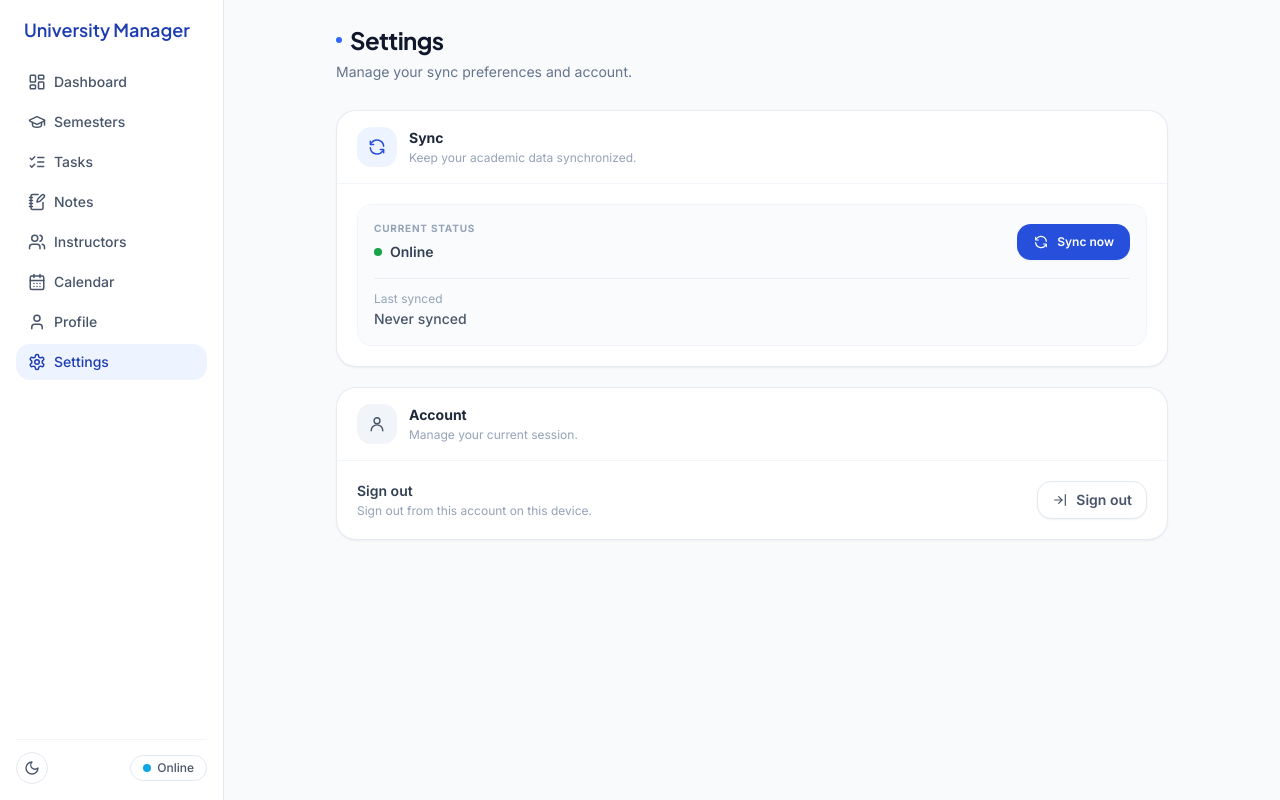
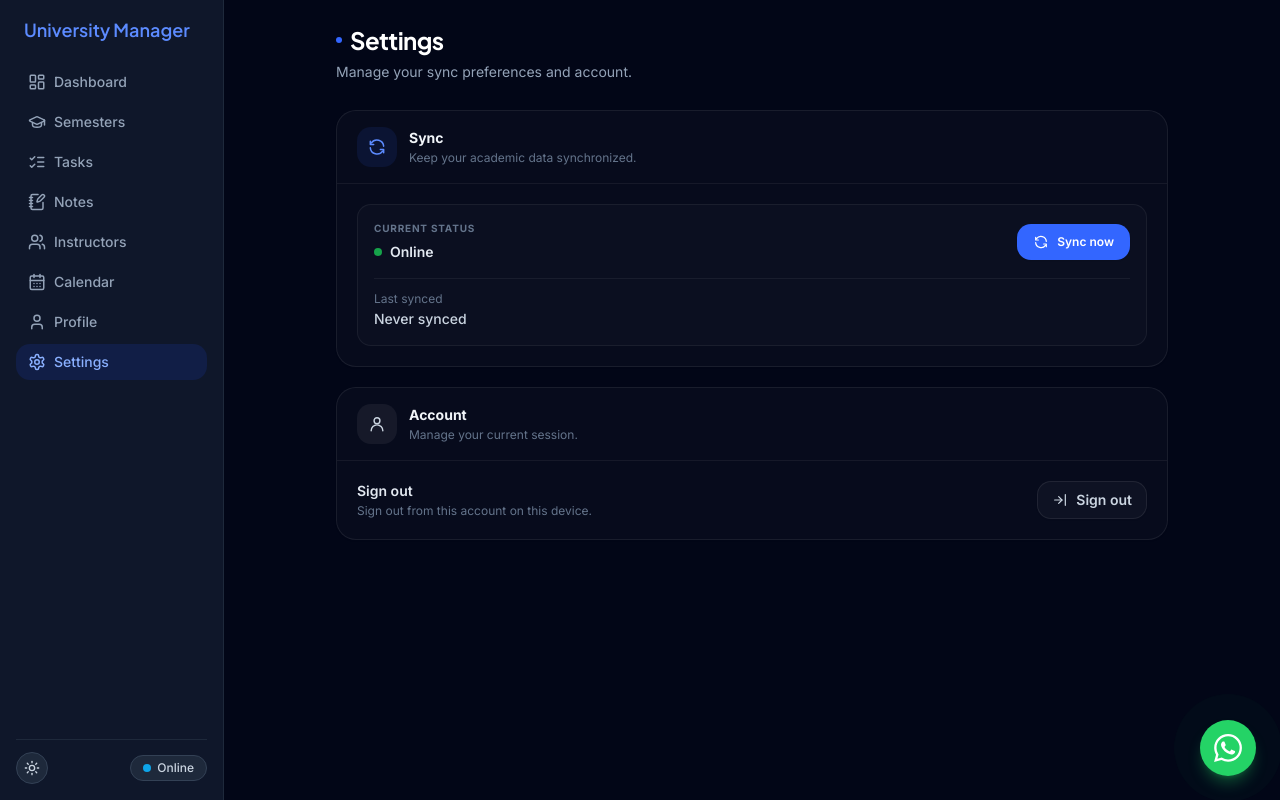
Before and after one commit to alirizwan1231/student-management-system, a Next.js app: page /settings in a window 1280 px wide. Built offline with nearby package versions, Linux system fonts and the light colour scheme; no server answers.

Commit message:
Update project

```diff
--- a/src/app/globals.css
+++ b/src/app/globals.css
@@ -11,3 +11,10 @@
 body {
   transition: background-color 150ms ease, color 150ms ease;
 }
+html {
+  color-scheme: light;
+}
+
+html.dark {
+  color-scheme: dark;
+}
--- a/src/app/layout.tsx
+++ b/src/app/layout.tsx
@@ -1,3 +1,4 @@
+// src/app/layout.tsx
 import type { Metadata } from "next";
 import { Inter, Plus_Jakarta_Sans } from "next/font/google";
 import "./globals.css";
@@ -5,7 +6,11 @@
 import { AppShell } from "@/components/layout/AppShell";
 
 const bodyFont = Inter({ subsets: ["latin"], variable: "--font-body" });
-const displayFont = Plus_Jakarta_Sans({ subsets: ["latin"], weight: ["600", "700"], variable: "--font-display" });
+const displayFont = Plus_Jakarta_Sans({
+  subsets: ["latin"],
+  weight: ["600", "700"],
+  variable: "--font-display",
+});
 
 export const metadata: Metadata = {
   title: "University Manager",
@@ -13,13 +18,33 @@
   manifest: "/manifest.json",
 };
 
+// Hydration se pehle chalta hai — white flash rokta hai.
+const themeScript = `
+(function() {
+  try {
+    var stored = localStorage.getItem('um-theme');
+    var theme = stored || 'dark';
+    document.documentElement.classList.toggle('dark', theme === 'dark');
+  } catch (e) {
+    document.documentElement.classList.add('dark');
+  }
+})();
+`;
+
 export default function RootLayout({
   children,
 }: {
   children: React.ReactNode;
 }) {
   return (
-    <html lang="en" suppressHydrationWarning className={`${bodyFont.variable} ${displayFont.variable}`}>
+    <html
+      lang="en"
+      suppressHydrationWarning
+      className={`${bodyFont.variable} ${displayFont.variable} dark`}
+    >
+      <head>
+        <script dangerouslySetInnerHTML={{ __html: themeScript }} />
+      </head>
       <body className="bg-slate-50 text-slate-900 antialiased dark:bg-slate-950 dark:text-slate-100">
         <Providers>
           <AppShell>{children}</AppShell>
--- /dev/null
+++ b/src/components/feedback/WhatsAppButton.tsx
@@ -0,0 +1,48 @@
+"use client";
+
+import {
+  WHATSAPP_NUMBER,
+  WHATSAPP_MESSAGE,
+} from "@/lib/config/contact";
+
+export function WhatsAppButton() {
+  const href = `https://wa.me/${WHATSAPP_NUMBER}?text=${encodeURIComponent(
+    WHATSAPP_MESSAGE
+  )}`;
+
+  return (
+    <a
+      href={href}
+      target="_blank"
+      rel="noreferrer"
+      aria-label="Chat on WhatsApp"
+      title="Chat on WhatsApp"
+      className="
+        group fixed bottom-20 right-4 z-40
+        flex h-12 w-12 items-center justify-center
+        rounded-full bg-[#25D366] text-white
+        shadow-lg shadow-[#25D366]/30
+        transition-all duration-200
+        hover:-translate-y-0.5 hover:bg-[#20BD5A] hover:shadow-xl hover:shadow-[#25D366]/40
+        active:translate-y-0 active:scale-95
+        focus:outline-none focus:ring-4 focus:ring-[#25D366]/30
+        md:bottom-6 md:right-6 md:h-14 md:w-14
+      "
+    >
+      {/* Pulse ring */}
+      <span
+        aria-hidden
+        className="absolute inset-0 rounded-full bg-[#25D366] opacity-40 animate-ping"
+      />
+
+      {/* WhatsApp icon */}
+      <svg
+        viewBox="0 0 24 24"
+        fill="currentColor"
+        className="relative h-6 w-6 md:h-7 md:w-7"
+      >
+        <path d="M17.472 14.382c-.297-.149-1.758-.867-2.03-.967-.273-.099-.471-.148-.67.15-.197.297-.767.966-.94 1.164-.173.199-.347.223-.644.075-.297-.15-1.255-.463-2.39-1.475-.883-.788-1.48-1.761-1.653-2.059-.173-.297-.018-.458.13-.606.134-.133.298-.347.446-.52.149-.174.198-.298.298-.497.099-.198.05-.371-.025-.52-.075-.149-.669-1.612-.916-2.207-.242-.579-.487-.5-.669-.51-.173-.008-.371-.01-.57-.01-.198 0-.52.074-.792.372-.272.297-1.04 1.016-1.04 2.479 0 1.462 1.065 2.875 1.213 3.074.149.198 2.096 3.2 5.077 4.487.709.306 1.262.489 1.694.625.712.227 1.36.195 1.871.118.571-.085 1.758-.719 2.006-1.413.248-.694.248-1.289.173-1.413-.074-.124-.272-.198-.57-.347m-5.421 7.403h-.004a9.87 9.87 0 01-5.031-1.378l-.361-.214-3.741.982.998-3.648-.235-.374a9.86 9.86 0 01-1.51-5.26c.001-5.45 4.436-9.884 9.888-9.884 2.64 0 5.122 1.03 6.988 2.898a9.825 9.825 0 012.893 6.994c-.003 5.45-4.437 9.884-9.885 9.884m8.413-18.297A11.815 11.815 0 0012.05 0C5.495 0 .16 5.335.157 11.892c0 2.096.547 4.142 1.588 5.945L.057 24l6.305-1.654a11.882 11.882 0 005.683 1.448h.005c6.554 0 11.89-5.335 11.893-11.893a11.821 11.821 0 00-3.48-8.413Z" />
+      </svg>
+    </a>
+  );
+}
--- a/src/components/layout/AppShell.tsx
+++ b/src/components/layout/AppShell.tsx
@@ -4,6 +4,7 @@
 import { Sidebar } from "./Sidebar";
 import { MobileNav } from "./MobileNav";
 import { Topbar } from "./Topbar";
+import { WhatsAppButton } from "@/components/feedback/WhatsAppButton";
 
 const CHROME_LESS_PATHS = ["/login", "/signup", "/auth/callback", "/"];
 
@@ -23,6 +24,7 @@
         <div className="flex-1">{children}</div>
       </div>
       <MobileNav />
+      <WhatsAppButton />
     </div>
   );
 }
--- a/src/components/providers/ThemeProvider.tsx
+++ b/src/components/providers/ThemeProvider.tsx
@@ -10,20 +10,25 @@
 }
 
 const ThemeContext = createContext<ThemeContextValue>({
-  theme: "light",
+  theme: "dark",
   toggleTheme: () => {},
 });
 
 const STORAGE_KEY = "um-theme";
 
 export function ThemeProvider({ children }: { children: React.ReactNode }) {
-  const [theme, setTheme] = useState<Theme>("light");
+  // Default = dark. Agar user ne pehle kuch choose kiya hai to wo use hoga.
+  const [theme, setTheme] = useState<Theme>("dark");
 
   useEffect(() => {
     const stored = window.localStorage.getItem(STORAGE_KEY) as Theme | null;
-    const preferred: Theme = stored ?? (window.matchMedia("(prefers-color-scheme: dark)").matches ? "dark" : "light");
-    setTheme(preferred);
-    document.documentElement.classList.toggle("dark", preferred === "dark");
+
+    // Sirf tab dark use karo jab user ne explicitly light choose na kiya ho.
+    // Pehle system preference check karte the — ab default dark hai.
+    const initial: Theme = stored ?? "dark";
+
+    setTheme(initial);
+    document.documentElement.classList.toggle("dark", initial === "dark");
   }, []);
 
   const toggleTheme = () => {
@@ -35,7 +40,11 @@
     });
   };
 
-  return <ThemeContext.Provider value={{ theme, toggleTheme }}>{children}</ThemeContext.Provider>;
+  return (
+    <ThemeContext.Provider value={{ theme, toggleTheme }}>
+      {children}
+    </ThemeContext.Provider>
+  );
 }
 
 export function useTheme() {
--- /dev/null
+++ b/src/lib/config/contact.ts
@@ -0,0 +1,6 @@
+// Country code ke saath, bina +, bina spaces
+// Pakistan example: 923240094621
+export const WHATSAPP_NUMBER = "923240094621";
+
+export const WHATSAPP_MESSAGE =
+  "Hi! I'm using University Manager and wanted to share some feedback.";
```
